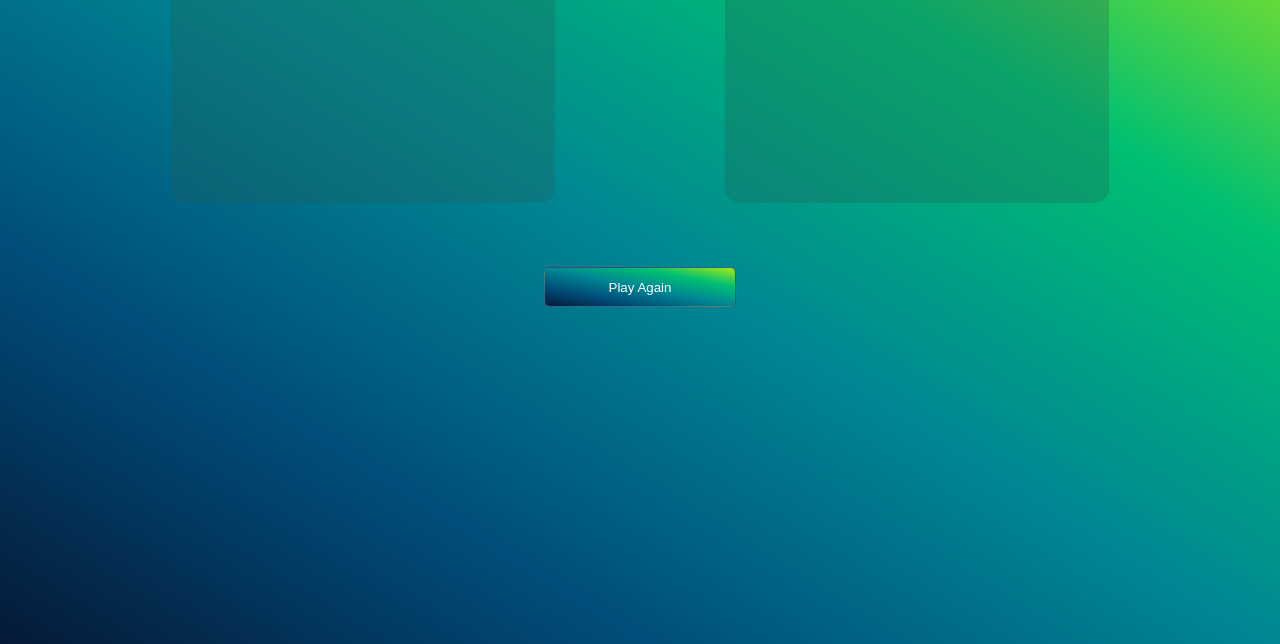
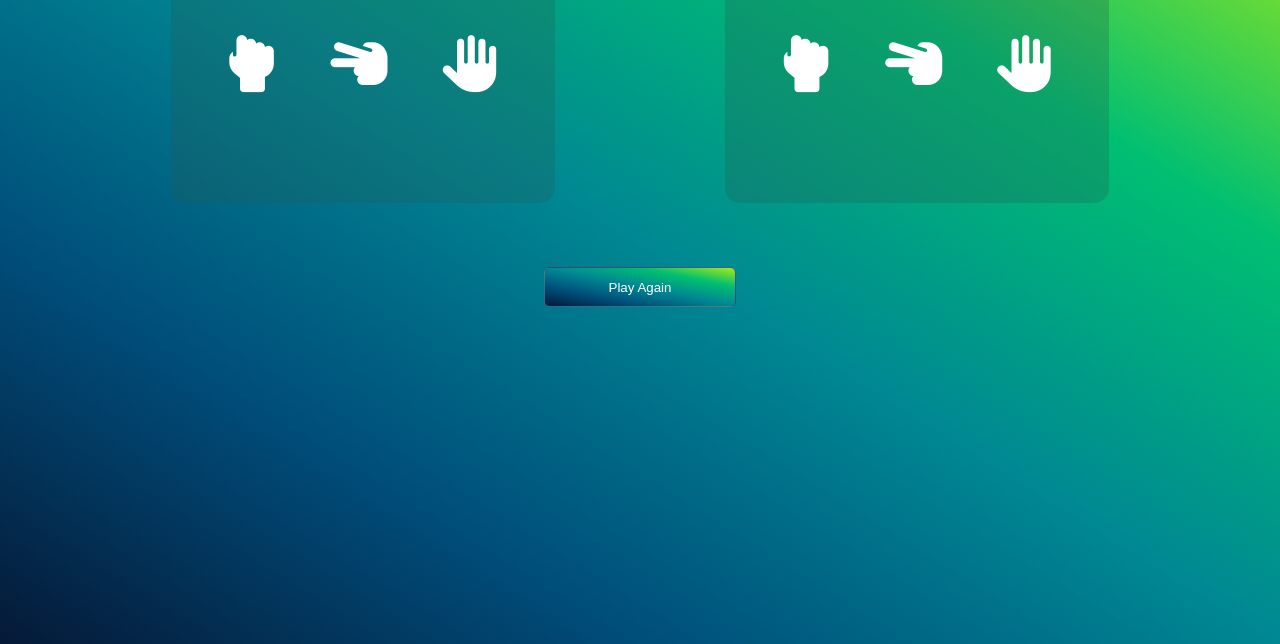
Before and after one commit to Sujith-Rajan/rockpaperscissor, a plain HTML site: page index.html in a window 1280 px wide. Shown: the part 156-800 px from the top of the page. Drawn offline with Linux system fonts and the light colour scheme; the site is published under a folder, as on GitHub Pages, so addresses that start at the root find nothing.

Commit message:
fix error

```diff
--- a/index.html
+++ b/index.html
@@ -6,9 +6,9 @@
         <title>RockPaperScissor</title>
         <link rel="stylesheet" href="rockPaperScissor.css" />
 
-        <link href="/fontawesome/css/fontawesome.css" rel="stylesheet" />
-        <link href="/fontawesome/css/brands.css" rel="stylesheet" />
-        <link href="/fontawesome/css/solid.css" rel="stylesheet" />
+        <link href="./fontawesome/css/fontawesome.css" rel="stylesheet" />
+        <link href="./fontawesome/css/brands.css" rel="stylesheet" />
+        <link href="./fontawesome/css/solid.css" rel="stylesheet" />
     </head>
     <body>
         <div class="head">
```
